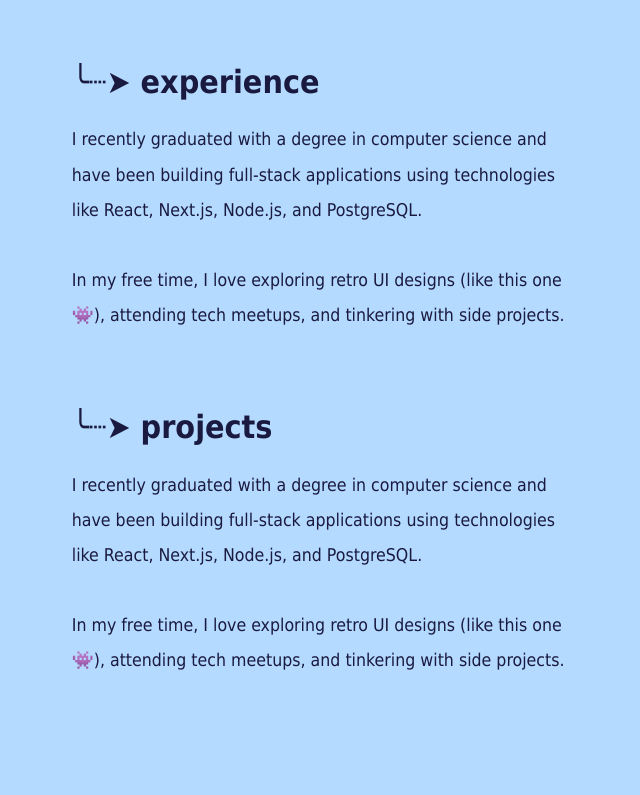
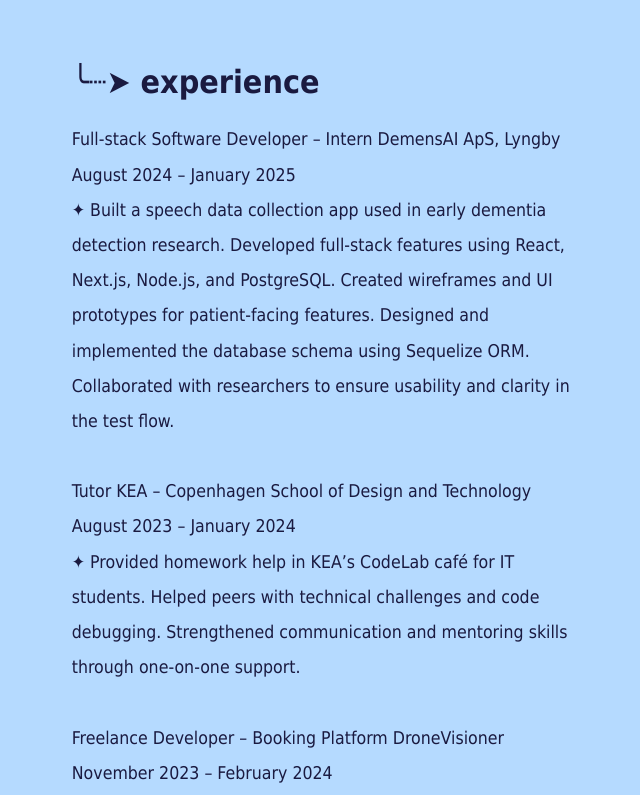
Before and after one commit to freyafuglo/freyas-portfolio, a Next.js app: page / in a window 1280 px wide. Shown: the part 1205-2000 px from the top of the page, without its empty margins (218-858 px from the left). Before the commit the page ends 1941 px from the top, so only its background shows below. Built offline with nearby package versions, Linux system fonts and the light colour scheme.

Commit message:
modified experience section - text

```diff
--- a/components/Portfolio.js
+++ b/components/Portfolio.js
@@ -108,13 +108,25 @@ export default function Portfolio() {
           <br></br>
           <h1 className="section-title">╰┈➤ experience</h1>
           <p>
-            I recently graduated with a degree in computer science and have been
-            building full-stack applications using technologies like React,
-            Next.js, Node.js, and PostgreSQL.
-            <br />
-            <br />
-            In my free time, I love exploring retro UI designs (like this one
-            👾), attending tech meetups, and tinkering with side projects.
+            Full-stack Software Developer – Intern DemensAI ApS, Lyngby August
+            2024 – January 2025 <br></br>✦ Built a speech data collection app
+            used in early dementia detection research. Developed full-stack
+            features using React, Next.js, Node.js, and PostgreSQL. Created
+            wireframes and UI prototypes for patient-facing features. Designed
+            and implemented the database schema using Sequelize ORM.
+            Collaborated with researchers to ensure usability and clarity in the
+            test flow.
+            <br></br>
+            <br></br>Tutor KEA – Copenhagen School of Design and Technology
+            August 2023 – January 2024 <br></br>✦ Provided homework help in
+            KEA’s CodeLab café for IT students. Helped peers with technical
+            challenges and code debugging. Strengthened communication and
+            mentoring skills through one-on-one support. <br></br>
+            <br></br>Freelance Developer – Booking Platform DroneVisioner
+            <br></br> November 2023 – February 2024 <br></br>✦ Designed and developed a custom booking
+            site from scratch. Implemented a simple and intuitive interface for
+            service selection and scheduling. Delivered a tailored solution to
+            meet the client’s business needs.
           </p>
         </div>
 
--- a/styles/globals.css
+++ b/styles/globals.css
@@ -194,8 +194,7 @@ body {
   transition: all 0.3s ease;
 }
 
-.email-link:hover,
-.dark-mode .email-link:hover {
+.email-link:hover{
   background-color: rgb(27, 118, 209);
   color: #f0f0f0;
 }
@@ -205,7 +204,14 @@ body {
 }
 
 .dark-mode .email-link {
+  background-color: rgb(27, 118, 209);
+  border: 2px solid #e0e0e0;
+  color: #e0e0e0;
+}
+
+.dark-mode .email-link:hover {
   background-color: #e0e0e0;
+  color: rgb(27, 118, 209);;
 }
 
 .sections {
```
